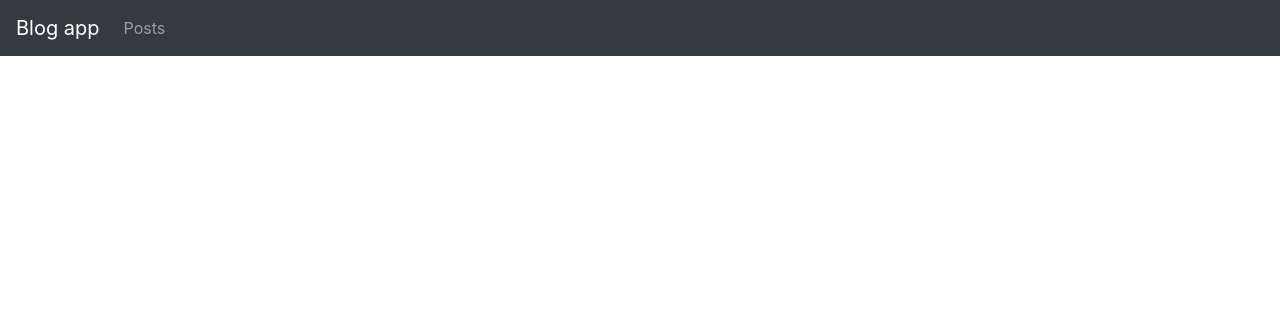
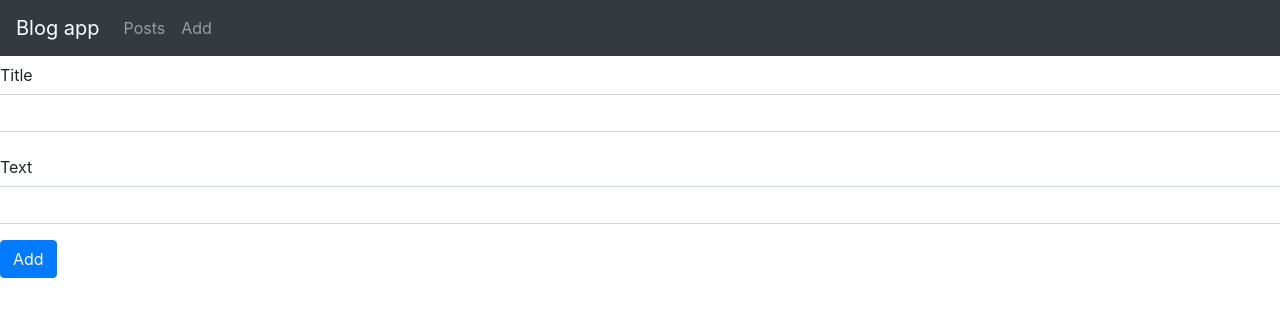
Before and after one commit to hiki89/blog-app, a Vue app: page /add in a window 1280 px wide. Shown: the top 316 px of the page. Built offline with nearby package versions, Linux system fonts and the light colour scheme.

Commit message:
Zadatak 4

```diff
--- /dev/null
+++ b/src/components/AddPost.vue
@@ -0,0 +1,41 @@
+<template>
+    <div>
+        <form @submit.prevent>
+            <div class="form-group row">
+                <label for="title" class="col-4 col-form-label">Title</label>
+                <input type="text" required="required" class="form-control here" v-model="post.title">
+            </div>
+            <div class="form-group row">
+                <label for="text" class="col-4 col-form-label">Text</label>
+                <input type="text" required="required" class="form-control here" v-model="post.text">
+            </div>
+            <button @click="addPost" class="btn btn-primary">Add</button>
+        </form>
+    </div>
+</template>
+
+<script>
+import { posts } from '../services/Posts'
+export default {
+    data() {
+        return {
+            post: {
+                title: '',
+                text: ''
+            }
+        }
+    },
+
+    methods: {
+        // onSubmit() {
+        //     posts.add(this.post)
+        // }
+        addPost() {
+            posts.add(this.post)
+            .then(response => {
+                this.$router.push('/posts')
+            })
+        }
+    }
+}
+</script>
--- a/src/components/NavBar.vue
+++ b/src/components/NavBar.vue
@@ -3,6 +3,7 @@
     <router-link class="navbar-brand" to="/blog">Blog app</router-link>
     <div class="navbar-nav">
       <router-link class="nav-item nav-link" to="/posts">Posts</router-link>
+      <router-link class="nav-item nav-link" to="/add">Add</router-link>
     </div>
   </nav>
 </template>
--- a/src/main.js
+++ b/src/main.js
@@ -3,6 +3,7 @@
 import VueRouter from 'vue-router'
 import AppPosts from './components/AppPosts.vue'
 import SinglePost from './components/SinglePost'
+import AddPost from './components/AddPost.vue'
 
 Vue.config.productionTip = false
 
@@ -12,6 +13,7 @@
   { path: '/', redirect: '/posts' },
   { path: '/posts', component: AppPosts, name: 'posts' },
   { path: '/posts/:id', component: SinglePost, name: 'singlePost' },
+  { path: '/add', component: AddPost, name: 'add' },
 ]
 
 const router = new VueRouter({
--- a/src/services/Posts.js
+++ b/src/services/Posts.js
@@ -11,12 +11,10 @@
 
     singlePost(id) {
         return axios.get(`posts/${id}`)
+    }
 
-
-
-
-
-
+    add(post) {
+        return axios.post('posts', post)
     }
 }
 
```
